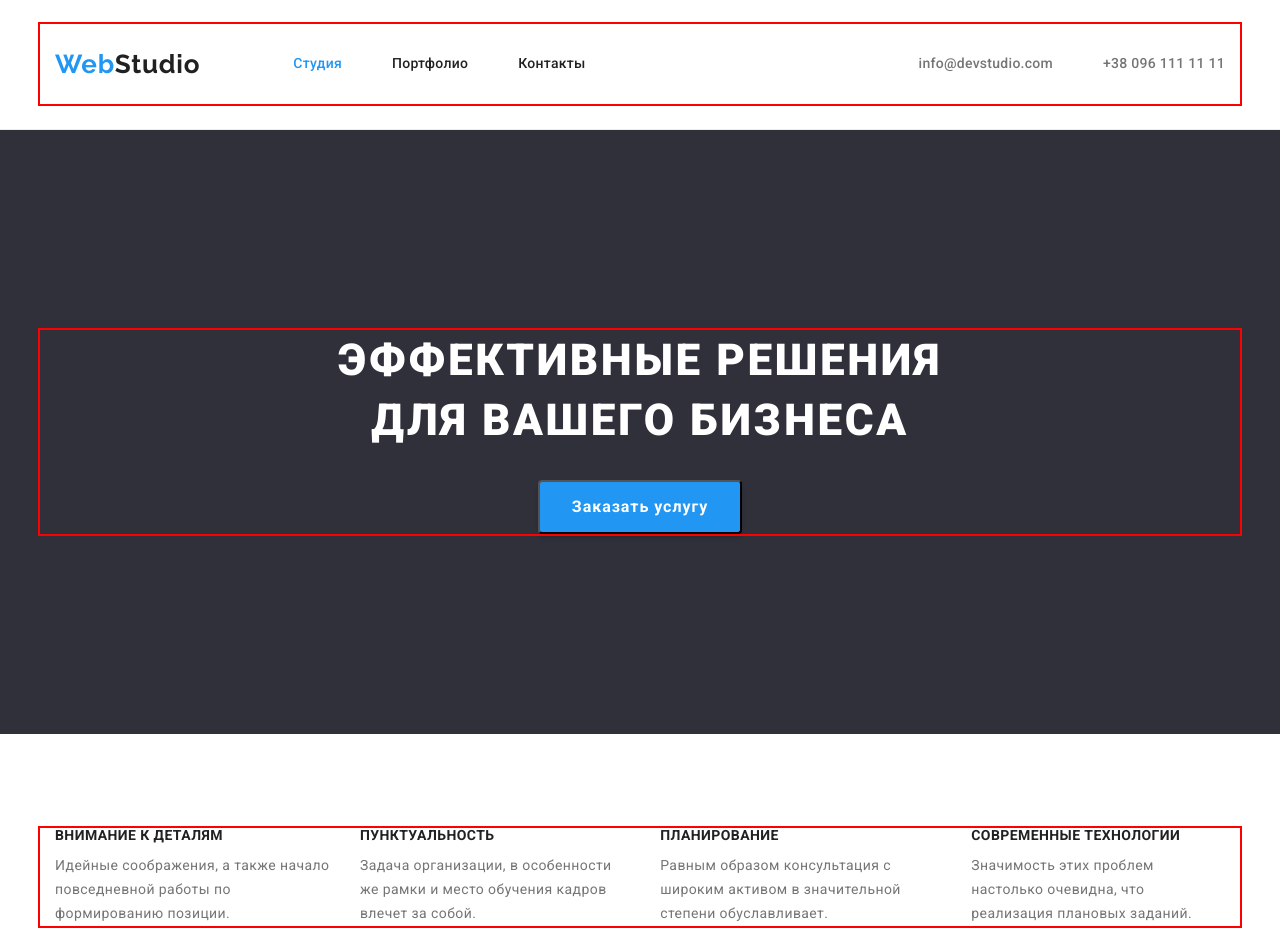
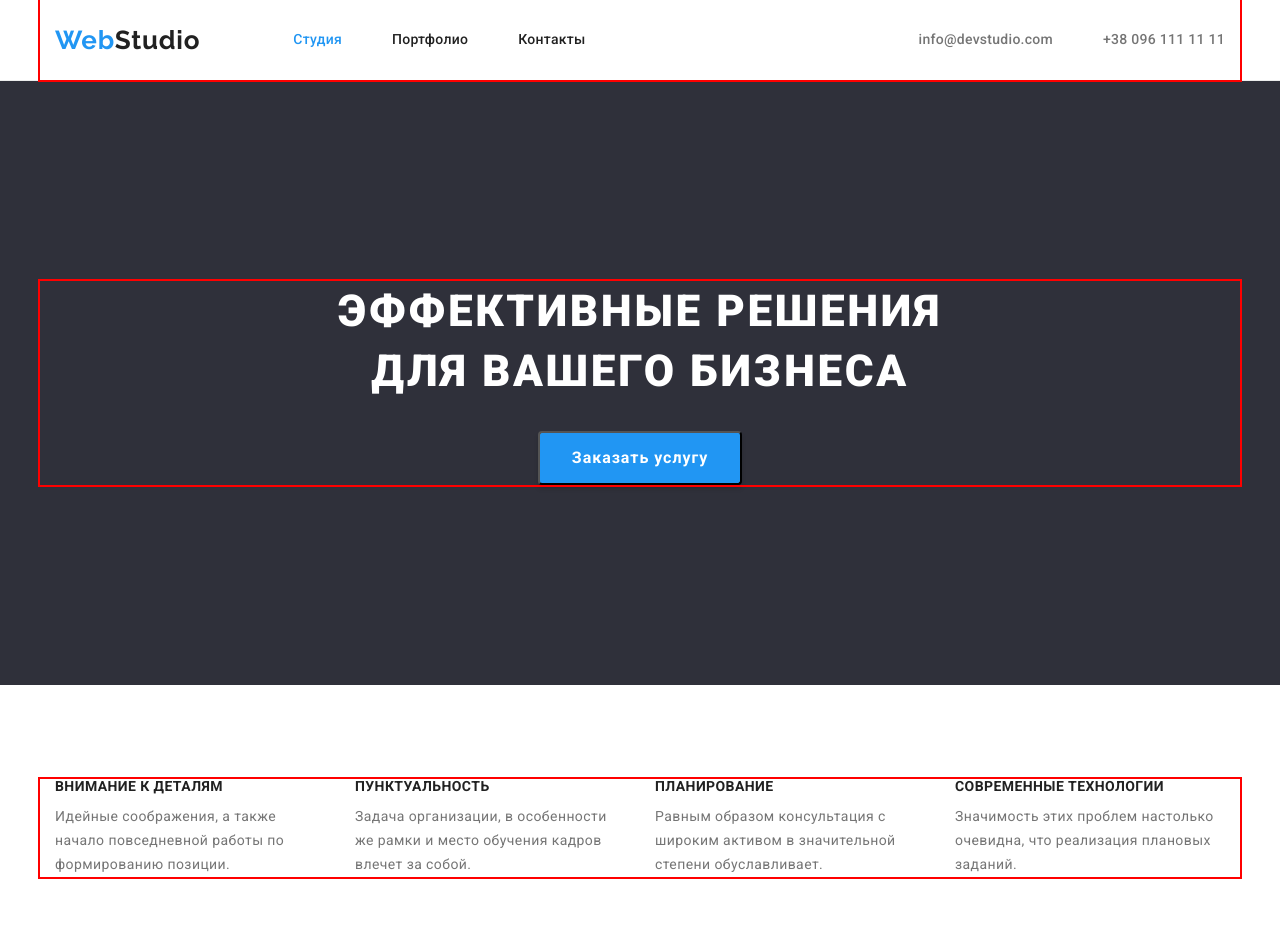
Before and after one commit to lilempuh/goit-markup-hw-03, a plain HTML site: page index.html in a window 1280 px wide. Shown: the top 952 px of the page. Drawn offline with nearby package versions, Linux system fonts and the light colour scheme.

Commit message:
ДЗ после доработки
убраны в header padding, установлена ширина элементах секции quality, убран margin  у заголовка в H3 team

```diff
--- a/css/styles.css
+++ b/css/styles.css
@@ -54,8 +54,6 @@ a {
 }
 /*----------------------------- HEADER ---------------------------------*/
 .header {
-  padding-top: 24px;
-  padding-bottom: 25px;
   border-bottom: 1px solid #ececec;
 }
 .header-container {
@@ -164,10 +162,12 @@ a {
 }
 .quality-list {
   display: flex;
-  margin-right: -30px;
 }
 .quality-element {
-  width: calc(100 / 4- 30px);
+  width: 270px;
+}
+
+.quality-element:not(:last-child) {
   margin-right: 30px;
 }
 .quality-title {
@@ -214,7 +214,7 @@ a {
   justify-content: center;
 }
 .team-cards {
-  padding: 30px 58px;
+  padding: 30px 0;
 }
 .team-item {
   width: calc(100 / 4 - 30px);
@@ -226,7 +226,6 @@ a {
   font-size: 16px;
   line-height: 1.19;
   letter-spacing: 0.03em;
-  margin-top: 30px;
 }
 .team-after-name {
   font-size: 16px;
```
